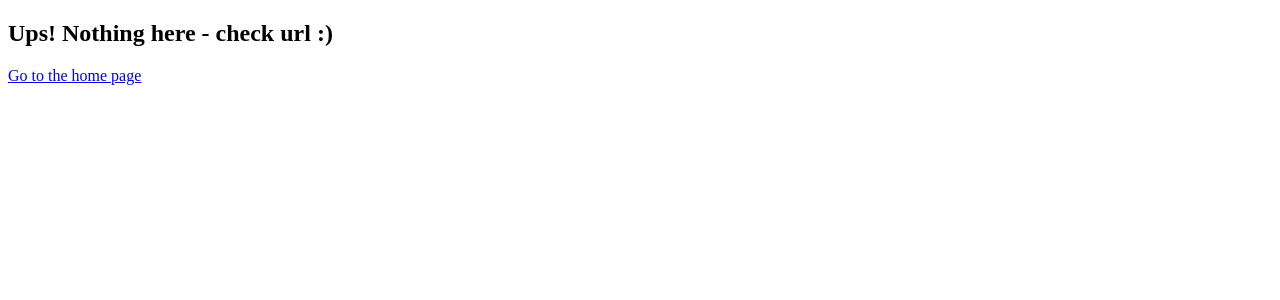
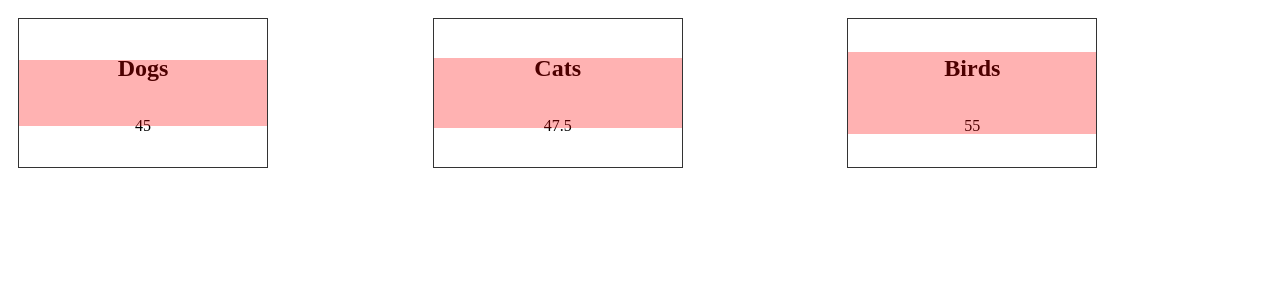
Before and after one commit to DabTheMatt/balance_2, a React (Create React App) app: page /balance_2/game2 in a window 1280 px wide. Shown: the top 300 px of the page. Built offline with nearby package versions, Linux system fonts and the light colour scheme.

Commit message:
squere game

```diff
--- a/src/App.js
+++ b/src/App.js
@@ -6,7 +6,7 @@ import AskBalance from "./components/AskBalance/AskBalance";
 import Answer from "./components/Answer/Answer";
 import Apples from "./components/AskBalance2/Apples";
 import BalanceGame from "./components/BalanceGame/BalanceGame";
-
+import SquereGame from "./components/SquareGame/SquareGame";
 export default function App() {
   return (
     <div>
@@ -23,7 +23,7 @@ export default function App() {
 
           <Route path="/balance_2/train" element={<Apples />} />
           <Route path="/balance_2/game" element={<BalanceGame />} />
-
+          <Route path="/balance_2/game2" element={<SquereGame />} />
 
           {/* Using path="*"" means "match anything", so this route
                 acts like a catch-all for URLs that we don't have explicit
--- a/src/components/Answer/Answer.js
+++ b/src/components/Answer/Answer.js
@@ -4,10 +4,13 @@ import { Routes, Route, Outlet, Link, useLocation } from "react-router-dom";
 export default function Answer(props) {
 
     const {state} = useLocation();
-    const { what, howMany } = state;
+    const { what, howMany, size } = state;
+    console.log('howMany', howMany);
+
+    const [base, setBase] = useState(howMany / size);
 
     const arrayLength = useRef([...Array(parseInt(howMany)).keys()]);
-    console.log('al', arrayLength);
+    console.log('al', arrayLength, size);
 
     return (
         <div>
@@ -17,7 +20,7 @@ export default function Answer(props) {
             <h3>za {howMany}</h3>
 
             <div className="images-container" ref={arrayLength}>
-                <p>{arrayLength.current}</p>
+                <p></p>
                 {
 
                     arrayLength.current.map(function(el, key) {
--- a/src/components/AskBalance/AskBalance.js
+++ b/src/components/AskBalance/AskBalance.js
@@ -1,4 +1,4 @@
-import React, { useState } from 'react';
+import React, { useEffect, useState } from 'react';
 import { Routes, Route, Outlet, Link, useNavigate } from "react-router-dom";
 
 import Answer from '../Answer/Answer';
@@ -6,12 +6,24 @@ import Answer from '../Answer/Answer';
 export default function AskBalance() {
     const [howMany, setHowMany] = useState('');
     const [what, setWhat] = useState('');
+    const [size, setSize] = useState(1);
     const navigate = useNavigate();
+    let small = 0.15;
+    let medium = 1;
+    let big = 4;
+
+
+
 
     const handleSubmit= (e) =>  {
-        navigate('/balance_2/answer', {state:{howMany:howMany,what:what}});
+        if (howMany < 10){
+          navigate('/balance_2/answer', {state:{howMany:howMany, what:what, size:2}});
+        } else if (howMany >= 10) {
+          navigate('/balance_2/answer', {state:{howMany:howMany, what:what, size:2}});
+        } else if (howMany >= 20) {
+          navigate('/balance_2/answer', {state:{howMany:howMany, what:what, size:2}});
+        }
       };
-
     return (
         <div>
             <h1>Ask Me!</h1>
--- a/src/components/BalanceGame/BalanceGame.js
+++ b/src/components/BalanceGame/BalanceGame.js
@@ -42,7 +42,7 @@ const BalanceGame = () => {
             index: 1,
             name: "Dogs",
             startingMoney: 20,
-            relations: 50,
+            relations: 128,
             attitude: 'friendly'
             }
          })
--- a/src/components/BalanceGame/Kingdom.js
+++ b/src/components/BalanceGame/Kingdom.js
@@ -42,7 +42,7 @@ const Kingdom = ({name, attitude, relations, classColor, handleBuy, handleSell,
       }, [time, clockActive]);
 
     return (
-        <div className={`grid-item ${bcgColor}`} style={{background: `rgba(${hostile}, ${kingdomBackgroundOpacity})`}}>
+        <div className={`grid-item ${bcgColor}`} >
             <h2>{name}</h2>
             <p>{bcgColor}</p>
             <p>Attitude to My Kingdom: {attitude}</p>
--- /dev/null
+++ b/src/components/SquareGame/SquareGame.js
@@ -0,0 +1,110 @@
+import React, { useState, useRef, useEffect} from "react";
+import Squere from "./Squere";
+
+const SquereGame = () => {
+    const [seconds, setSeconds] = useState(0);
+
+    const [ squereOne, setSquereOne ] = useState(
+        {data: {
+            index: 1,
+            name: "Dogs",
+            relations: 50,
+            speed: 1
+            }
+         })
+
+    const [ squereTwo, setSquereTwo ] = useState(
+        {data: {
+            index: 2,
+            name: "Cats",
+            relations: 50,
+            speed: 1
+            }
+         })
+
+    const [ squereThree, setSquereThree ] = useState(
+        {data: {
+            index: 3,
+            name: "Birds",
+            relations: 50,
+            speed: 1
+            }
+        })
+
+    const [ squereFour, setSquereFour ] = useState(
+        {data: {
+            index: 4,
+            name: "Horses",
+            relations: 50,
+            speed: 1
+            }
+        })
+
+    const [ squereMy, setSquereMy ] = useState(
+        {data: {
+            index: 5,
+            name: "Horses",
+            relations: 50,
+            speed: 1
+            }
+        })
+
+    useEffect(() => {
+      const interval = setInterval(() => {
+        setSeconds(seconds => seconds + 1);
+
+        setSquereOne({...squereOne, data: {
+            index: 1,
+            name: "Dogs",
+            relations: squereOne.data.relations - 1,
+            speed: 1
+            }
+         });
+
+         setSquereTwo({...squereTwo, data: {
+            index: 2,
+            name: "Cats",
+            relations: squereTwo.data.relations - 0.5,
+            speed: 1
+            }
+         });
+
+         setSquereThree({...squereThree, data: {
+            index: 3,
+            name: "Birds",
+            relations: squereThree.data.relations + 1,
+            speed: 1
+            }
+         });
+
+
+
+      }, 1000);
+      return () => clearInterval(interval);
+    }, [seconds]);
+
+    return (
+      <div>
+            <div className="grid-container">
+                <Squere
+                    index={squereOne.data.index}
+                    name={squereOne.data.name}
+                    relations={squereOne.data.relations}
+                />
+                <Squere
+                    index={squereTwo.data.index}
+                    name={squereTwo.data.name}
+                    relations={squereTwo.data.relations}
+                />
+                <Squere
+                    index={squereThree.data.index}
+                    name={squereThree.data.name}
+                    relations={squereThree.data.relations}
+                />
+
+            </div>
+      </div>
+    );
+  };
+
+  export default SquereGame;
--- /dev/null
+++ b/src/components/SquareGame/Squere.js
@@ -0,0 +1,16 @@
+import React, { useState, useRef, useEffect } from "react";
+
+const Squere = ({index, name, relations}) => {
+
+    return (
+        <div className={`grid-item`} >
+            <div className="relation-chart" style={{height: `${relations}%`}}></div>
+                <h2>{name}</h2>
+                 <p>{relations}</p>
+
+
+        </div>
+    )
+}
+
+export default Squere;
--- a/src/styles.css
+++ b/src/styles.css
@@ -1,4 +1,6 @@
-
+* {
+  box-sizing: border-box;
+}
 
 .images-container {
   display: flex;
@@ -24,11 +26,16 @@
   padding: 10px;
 }
 .grid-item {
-  background-color: rgba(255, 255, 255, 0.8);
   border: 1px solid rgba(0, 0, 0, 0.8);
-  padding: 20px;
   font-size: 1em;
   text-align: center;
+  width: 250px;
+  height: 150px;
+  display: flex;
+  justify-content: center;
+  align-items: center;
+  flex-direction: column;
+  position: relative;
 }
 
 .friendly {
@@ -42,3 +49,11 @@
 .neutral {
   background-color: hsl(242, 232, 207);
 }
+
+.relation-chart {
+  width: 100%;
+  height: 100%;
+  background: red;
+  position: absolute;
+  opacity: 0.3;
+}
```
